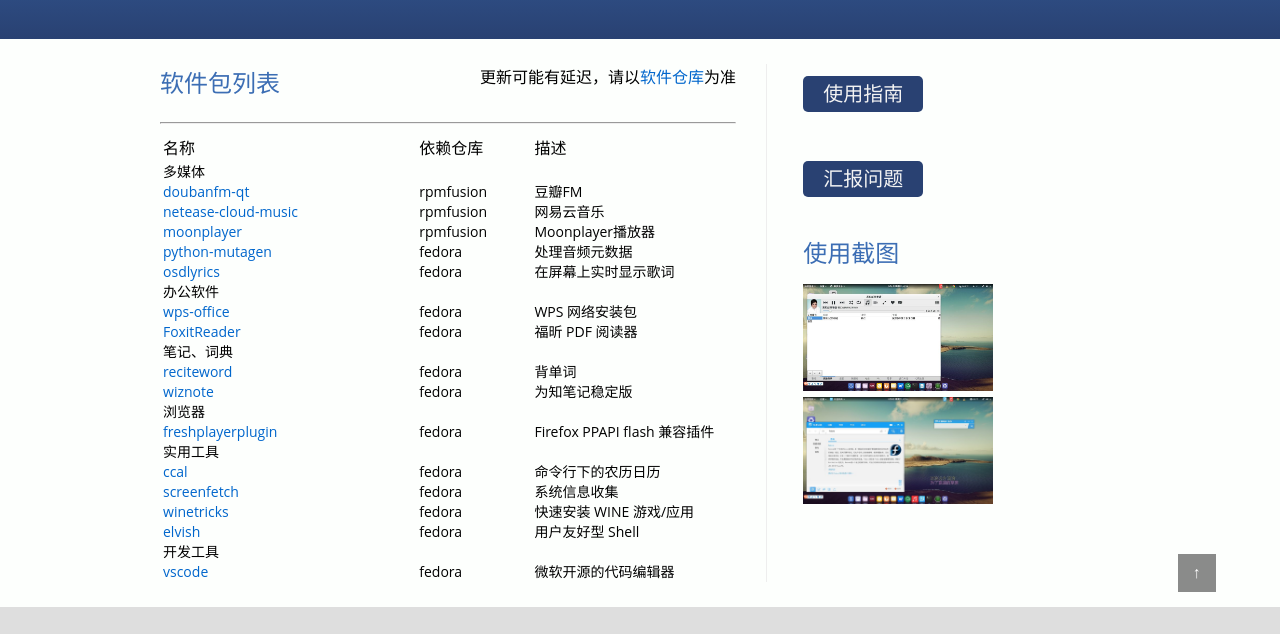
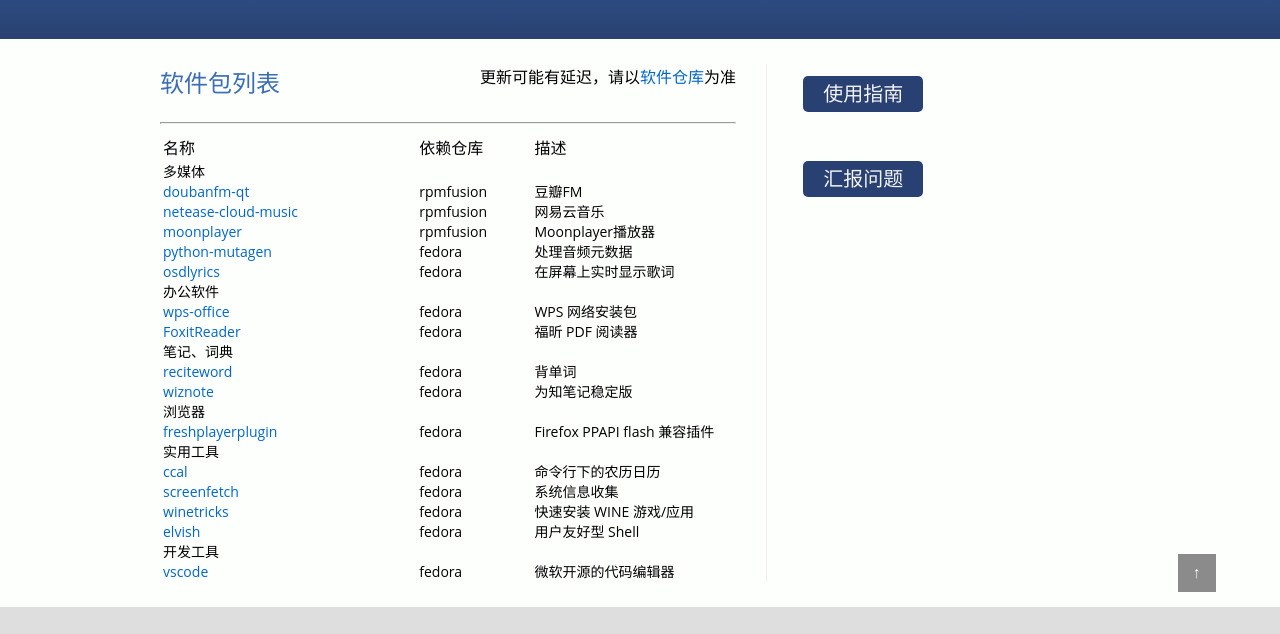
Before and after one commit to FZUG/repo, a plain HTML site: page index.html in a window 1280 px wide. Shown: the part 148-782 px from the top of the page. Drawn offline with Linux system fonts and the light colour scheme.

Commit message:
gh-pages/index.html: Remove outdated screenshot section
Signed-off-by: Zamir SUN <sztsian@gmail.com>

```diff
--- a/index.html
+++ b/index.html
@@ -481,10 +481,7 @@ tbody tr:hover{
             <span onclick="window.open('//github.com/FZUG/repo/issues')" class="btn">汇报问题</span>
         </div>
         <div id="mirrorlinks">
-            <h3>使用截图</h3>
-            <a target="_blank" href="img/snapshot1.png"><img src="img/snapshot1.png" title="Fedora 22 beautiful face" alt="Fedora 22 桌面" width="60%"/></a>
-            <a target="_blank" href="img/snapshot2.png"><img src="img/snapshot2.png" title="Youdao Dictionary" alt="有道词典" width="60%"/></a>
-        </div>
+       </div>
     </div>
     <div mce_style="clear: both;" style="clear: both;"></div>
 </div>
```
Also changed, not shown: img/snapshot1-bak.png (deleted), img/snapshot1.png (deleted), img/snapshot2-bak.png (deleted), img/snapshot2.png (deleted), img/snapshot3.jpg (deleted).
